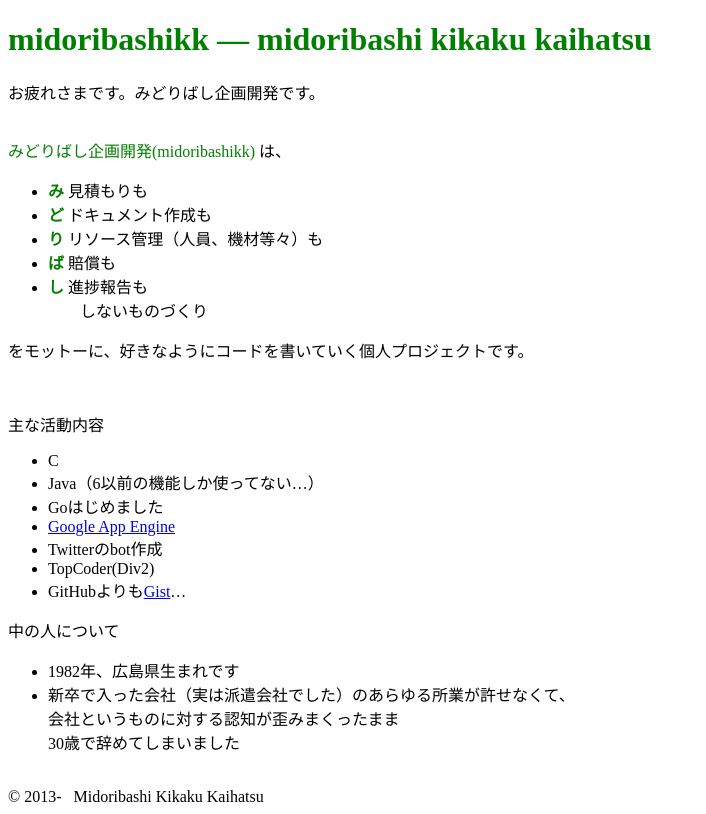
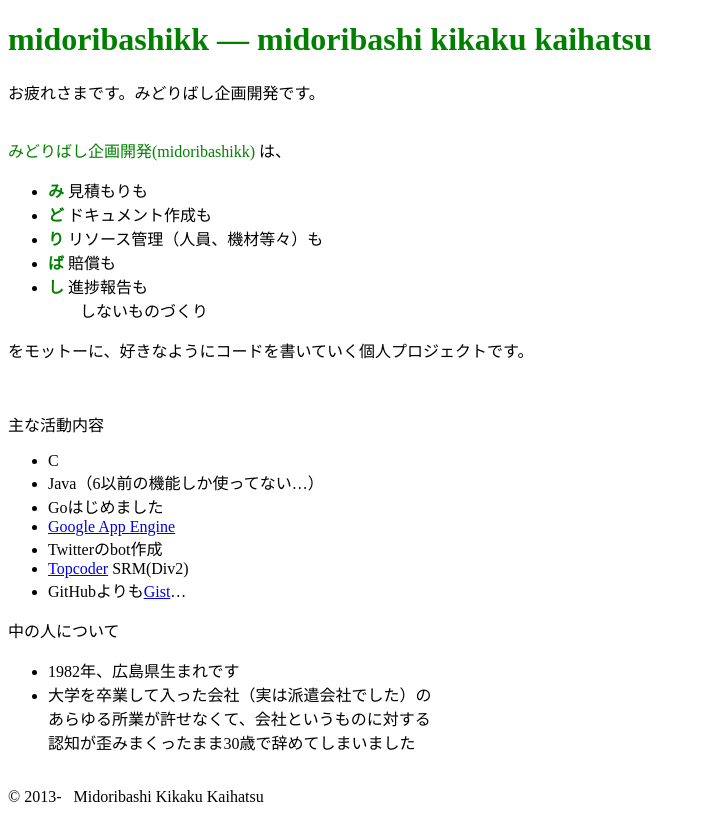
Before and after one commit to midoribashikk/midoribashikk.github.io, a plain HTML site: page index.html in a window 1280 px wide. Shown: the whole page, without its empty margins (0-706 px from the left). Drawn offline with Linux system fonts and the light colour scheme.

Commit message:
link to Topcoder

```diff
--- a/index.html
+++ b/index.html
@@ -30,7 +30,7 @@
 <li>Goはじめました</li>
 <li><a href="https://cloud.google.com/appengine/">Google App Engine</a></li>
 <li>Twitterのbot作成</li>
-<li>TopCoder(Div2)</li>
+<li><a href="https://www.topcoder.com/">Topcoder</a> SRM(Div2)</li>
 <li>GitHubよりも<a href="https://gist.github.com/midoribashikk">Gist</a>…</li>
 </ul>
 </p>
@@ -38,9 +38,9 @@
 中の人について
 <ul>
 <li>1982年、広島県生まれです
-<li>新卒で入った会社（実は派遣会社でした）のあらゆる所業が許せなくて、<br>
-会社というものに対する認知が歪みまくったまま<br>
-30歳で辞めてしまいました
+<li>大学を卒業して入った会社（実は派遣会社でした）の<br>
+あらゆる所業が許せなくて、会社というものに対する<br>
+認知が歪みまくったまま30歳で辞めてしまいました
 </ul>
 </p>
 <br>
```
